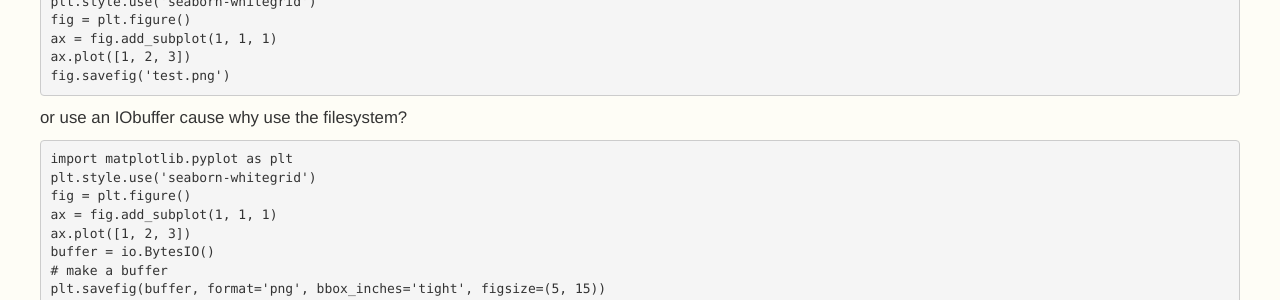
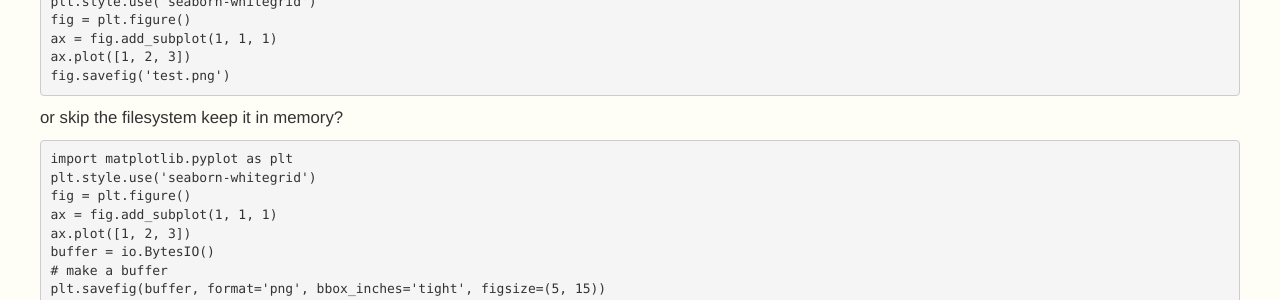
Before and after one commit to GerhardOfRivia/GerhardOfRivia.github.io, a Jekyll site: the page built from _posts/2017-11-10-Python-Graphing.md, in a window 1280 px wide. Shown: the part 1024-1324 px from the top of the page. Built offline with Jekyll 4.4.1, drawn with Linux system fonts in a browser that asks for light colours; nearby versions of some CDN libraries.

Commit message:
Update 2017-11-10-Python-Graphing.md

````diff
--- a/_posts/2017-11-10-Python-Graphing.md
+++ b/_posts/2017-11-10-Python-Graphing.md
@@ -30,7 +30,7 @@ ax.plot([1, 2, 3])
 fig.savefig('test.png')
 ```
 
-or use an IObuffer cause why use the filesystem?
+or skip the filesystem keep it in memory?
 
 ```
 import matplotlib.pyplot as plt
````
